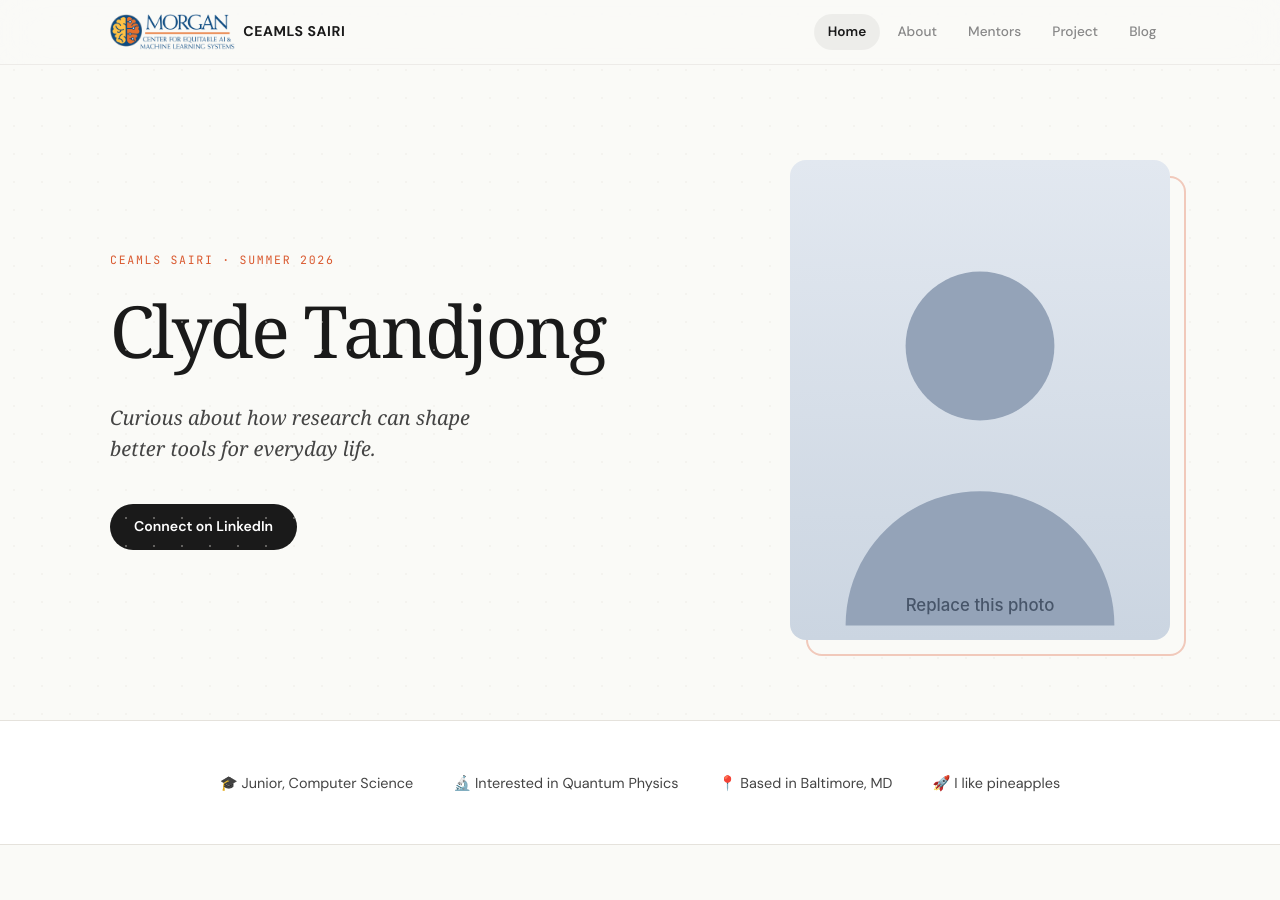
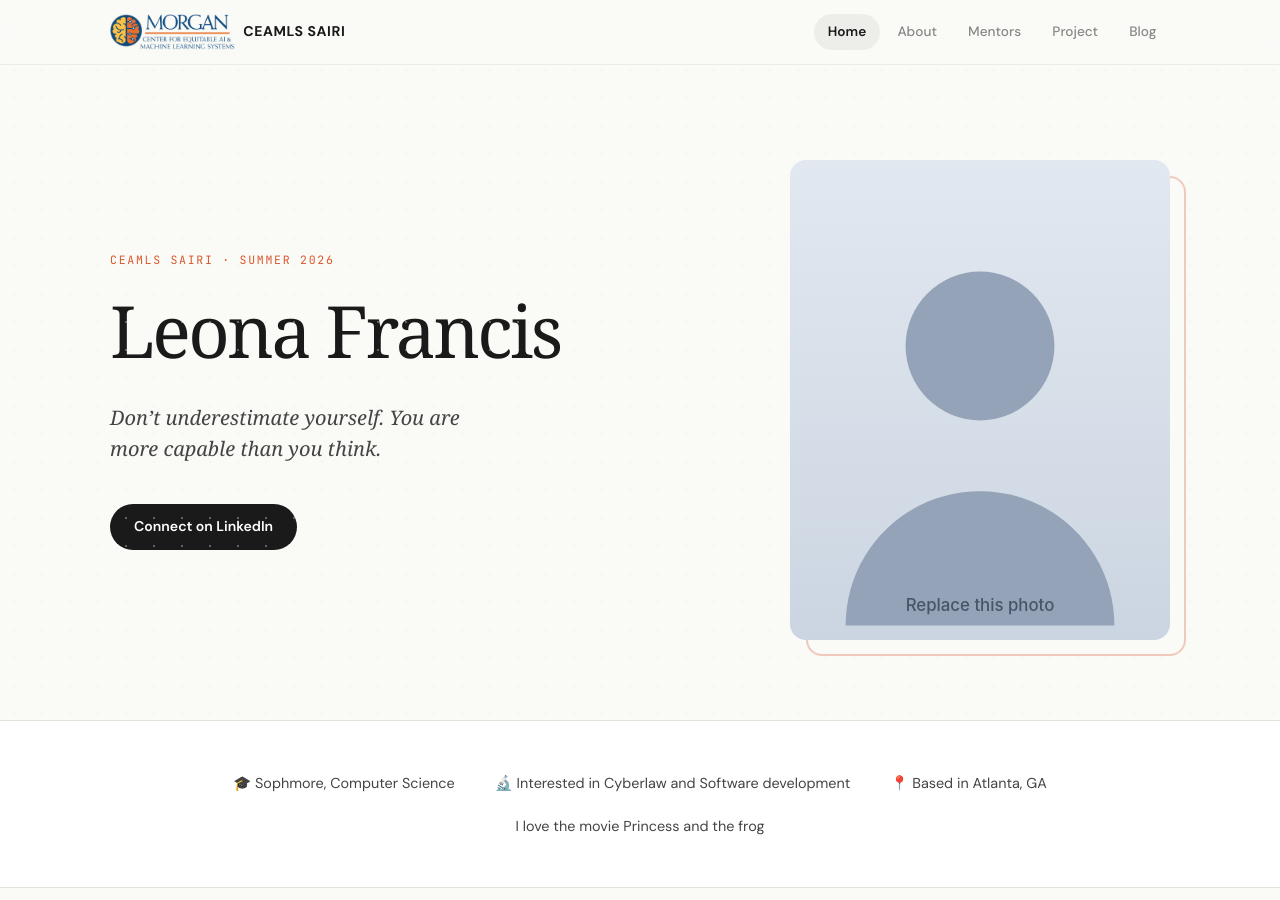
Before and after one commit to leonafrancis/leonafrancisceamls26.github.io, a Jekyll site: the page built from index.md, in a window 1280 px wide and 900 px high. Built offline with Jekyll 4.4.1, drawn with Linux system fonts in a browser that asks for light colours; some web fonts are replaced.

Commit message:
Update index.md

```diff
--- a/index.md
+++ b/index.md
@@ -1,16 +1,16 @@
 ---
 layout: home
 title: Home
-display_name: Clyde Tandjong                  # <- shown as the big display name on the hero
+display_name: Leona Francis                  # <- shown as the big display name on the hero
 description: My CEAMLS SAIRI Summer Research Site
 
-motto: "Curious about how research can shape better tools for everyday life."
+motto: "Don’t underestimate yourself. You are more capable than you think."
 
 quick_facts:
-  - "🎓 Junior, Computer Science"
-  - "🔬 Interested in Quantum Physics"
-  - "📍 Based in Baltimore, MD"
-  - "🚀 I like pineapples"
+  - "🎓 Sophmore, Computer Science"
+  - "🔬 Interested in Cyberlaw and Software development"
+  - "📍 Based in Atlanta, GA"
+  - " I love the movie Princess and the frog"
 
 linkedin: https://www.linkedin.com/in/example
 image: /assets/images/profile.svg
```
